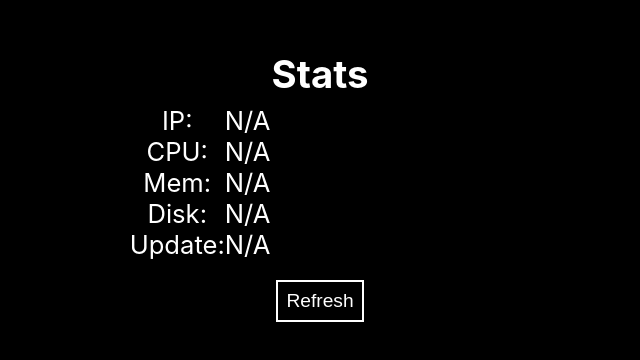
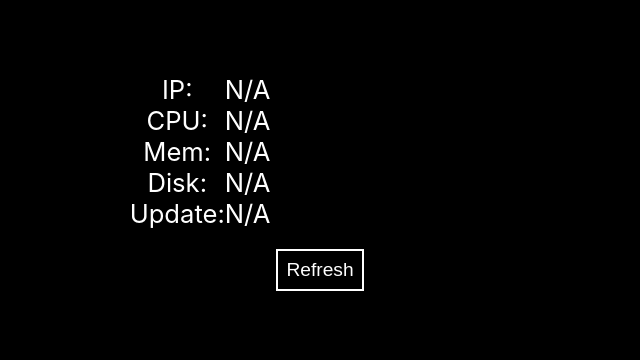
Before and after one commit to ashmanq/DisplayStatsApp, an Electron app: page src/index.html in a window 640 px wide. Shown: the part 220-580 px from the top of the page. Drawn offline with Linux system fonts and the light colour scheme; no server answers.

Commit message:
Removed title to get more space on screen

```diff
--- a/src/index.html
+++ b/src/index.html
@@ -9,7 +9,7 @@
     <section class="container">
       <div class="stats-container">
         <div class="grid-box" style="--colour: black">
-          <h1>Stats</h1>
+          <!-- <h1>Stats</h1> -->
           <div class="text-grid">
             <div class="text-grid-text">
               <p class="text-grid-text header">IP:</p>
```
